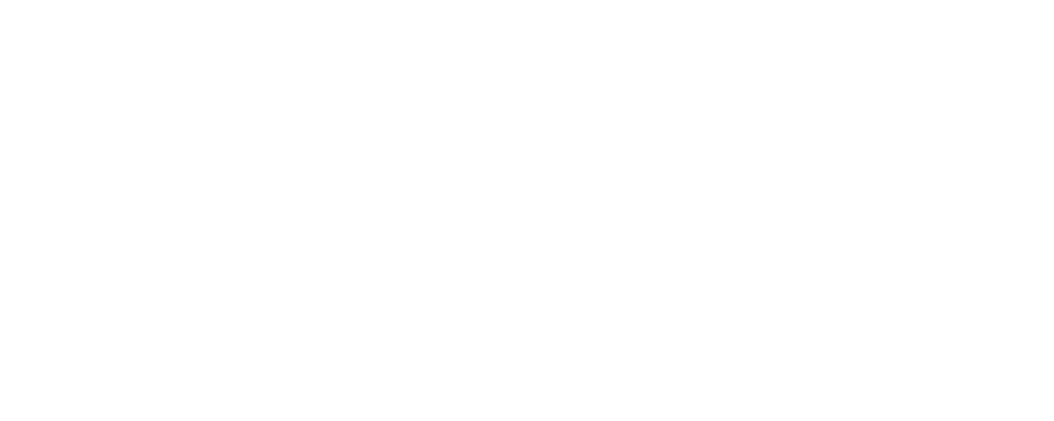
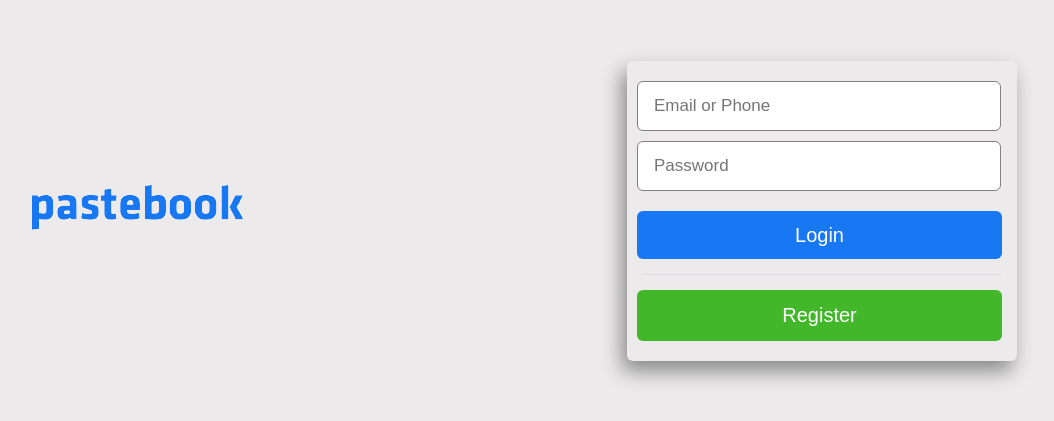
Before and after one commit to philiamjohn/pastebook, a React (Create React App) app in the folder pastebook-client/: page /login in a window 1280 px wide. Shown: the part 189-610 px from the top of the page, without its empty margins (151-1205 px from the left). Built offline with nearby package versions, Linux system fonts and the light colour scheme.

Commit message:
ADDED: Login Page

```diff
--- a/pastebook-client/src/pages/login/Login.css
+++ b/pastebook-client/src/pages/login/Login.css
@@ -0,0 +1,62 @@
+.loginPage {
+    display: flex;
+    justify-content: center;
+    align-items: center;
+    height: 100vh;
+    background-color: rgb(236, 234, 234);
+}
+/* .loginPage .imageLogo img{
+    height: 500px;
+} */
+.login {
+    /* border: solid 1px black; */
+    width: 370px;
+    padding: 10px;
+    box-shadow:  -5px 10px 20px #888888;
+    border-radius: 6px;
+}
+.login input {
+    padding: 14px 16px;
+    width: 330px;
+    font-size: 17px;
+    border-radius: 6px;
+    display: flex;
+    flex-direction: column;
+    margin-top: 10px;
+    margin-bottom: 10px;
+    border: solid 1px gray;
+}
+.login .loginPageButtonsLoginPage {
+    display: flex;
+    flex-direction: column;
+}
+.login .loginPageButtonsLoginPage #loginButtonLoginPage {
+    padding: 0px 16px;
+    width: 365px;
+    border-radius: 6px;
+    border: none;
+    background-color: #1877f2;
+    line-height: 48px;
+    font-size: 20px;
+    color: white;
+    margin-top: 10px;
+    margin-bottom: 10px;
+}
+
+.login .loginPageButtonsLoginPage #registerButtonLoginPage {
+    padding: 14px 16px;
+    width: 365px;
+    font-size: 20px;
+    border-radius: 6px;
+    border: none;
+    background-color: #42b72a;
+    color: white;
+    margin-top: 10px;
+    margin-bottom: 10px;
+}
+.dashline{
+    margin: 5px;
+    border: none;
+    border-bottom: solid 1px #dadde1;
+
+}
--- a/pastebook-client/src/pages/login/Login.js
+++ b/pastebook-client/src/pages/login/Login.js
@@ -1,7 +1,33 @@
 import React from 'react';
+import '../login/Login.css';
+import logo from '../../images/pblogo.png'
+import { useNavigate } from 'react-router-dom';
+
 
 const Login = () => {
-  return <div></div>;
+  let navigate = useNavigate();
+
+  return <div className='loginPage'>
+    <div className='imageLogo'>
+      <img src={logo} />
+      {/* <div className='someText'>
+        <h2>Hello Connect to your Friends Now</h2>
+      </div> */}
+    </div>
+
+    <div className='login'>
+      <div className='loginCredentials'>
+        <input type='text' name='email' id='email' placeholder='Email or Phone' />
+        <input type='password' name='password' id='password' placeholder='Password' />
+      </div>
+      <div className='loginPageButtonsLoginPage'>
+        <button id='loginButtonLoginPage'>Login</button>
+        <div className='dashline'></div>
+        <button id='registerButtonLoginPage' onClick={() => { navigate("/register", { replace: true }) }}>Register</button>
+      </div>
+    </div>
+
+  </div>;
 };
 
 export default Login;
```
Also changed, not shown: pastebook-client/src/images/pblogo.png (added).
